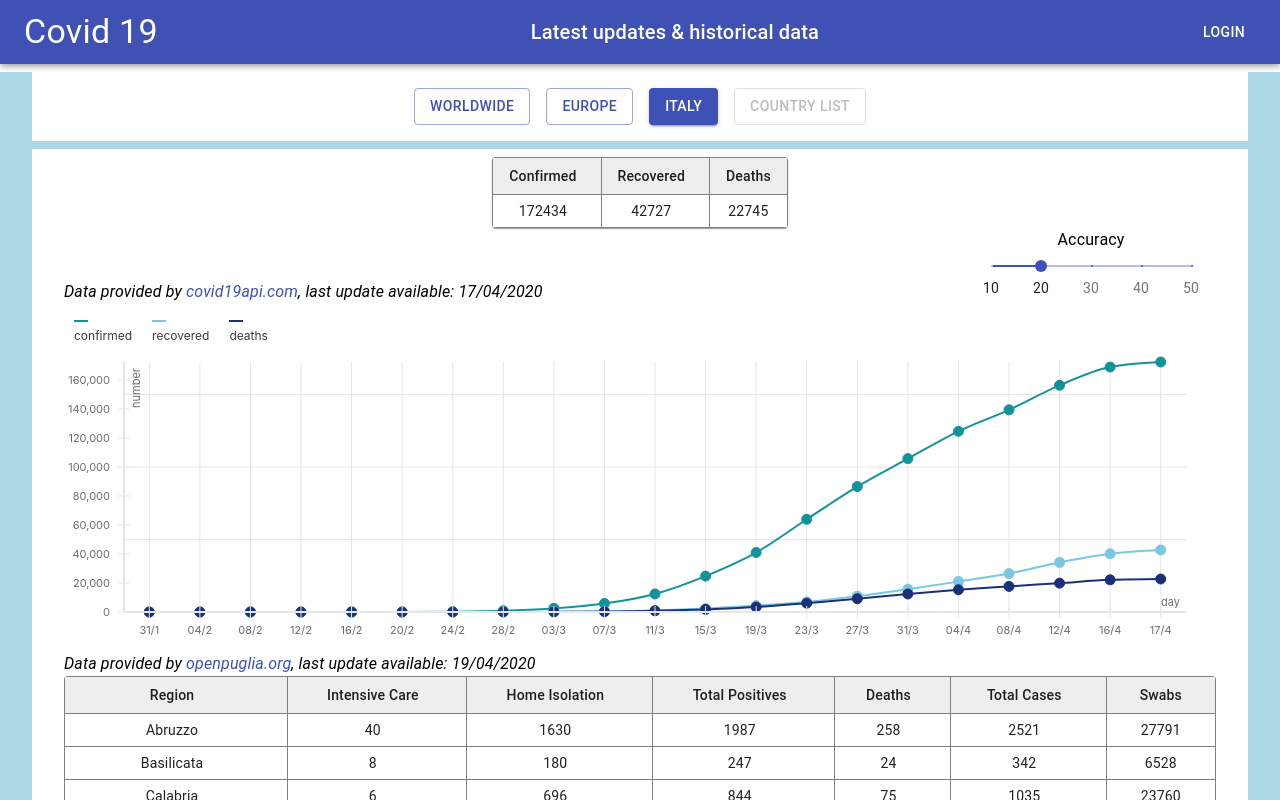
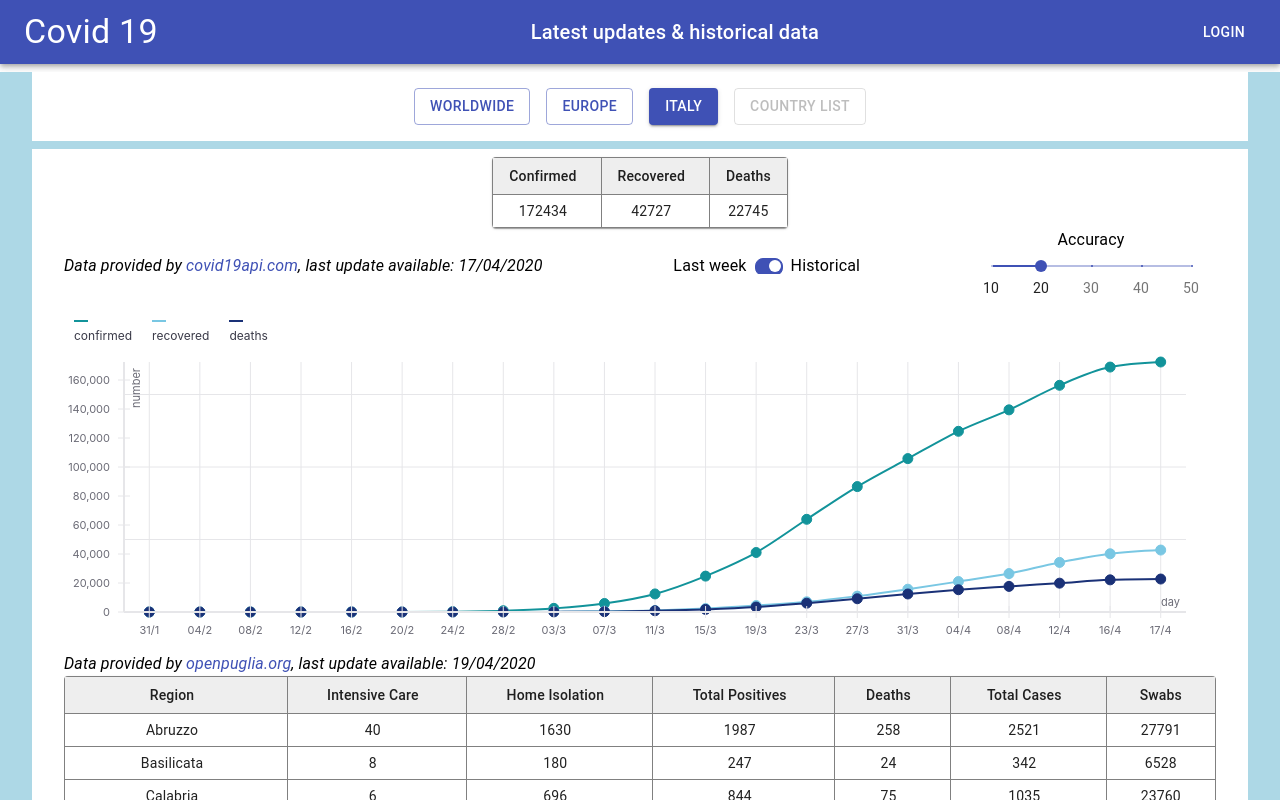
Before and after one commit to gianlucabaldin/covid19, a React (Create React App) app: page / in a window 1280 px wide. Shown: the top 800 px of the page. Built offline with nearby package versions, Linux system fonts and the light colour scheme.

Commit message:
Added SwitchInterval

```diff
--- a/src/component/ItalyChart.jsx
+++ b/src/component/ItalyChart.jsx
@@ -17,6 +17,7 @@ import Error from './Error';
 import { prepareData } from '../utils/chartUtils';
 import LastUpdate from './LastUpdate';
 import { COVID_19_API, STATUS } from '../utils/consts';
+import SwitchInterval from './SwitchInterval';
 
 const initialHintValue = {
   data: {},
@@ -83,12 +84,14 @@ const ItalyChart = ({ data, width = 500 }) => {
           display: 'flex',
           justifyContent: 'space-between',
           flexDirection: 'row',
-          alignItems: 'flex-end',
+          alignItems: 'center',
         }}
       >
         {data && data.length > 0 && (
           <LastUpdate date={data[data.length - 1].Date} href={COVID_19_API} />
         )}
+
+        <SwitchInterval />
 
         <AccuracySlider changeAccuracy={changeAccuracy} />
       </Container>
@@ -108,6 +111,7 @@ const ItalyChart = ({ data, width = 500 }) => {
           ]}
           style={{ position: 'absolute', left: '40%' }}
         />
+
         <XYPlot
           height={300}
           width={width || 800}
--- /dev/null
+++ b/src/component/SwitchInterval.jsx
@@ -0,0 +1,55 @@
+import React from 'react';
+import { withStyles, Switch, Typography, Grid } from '@material-ui/core';
+
+const AntSwitch = withStyles((theme) => ({
+  root: {
+    width: 28,
+    height: 16,
+    padding: 0,
+    display: 'flex',
+  },
+  switchBase: {
+    padding: 2,
+    color: theme.palette.grey[500],
+    '&$checked': {
+      transform: 'translateX(12px)',
+      color: theme.palette.common.white,
+      '& + $track': {
+        opacity: 1,
+        backgroundColor: theme.palette.primary.main,
+        borderColor: theme.palette.primary.main,
+      },
+    },
+  },
+  thumb: {
+    width: 12,
+    height: 12,
+    boxShadow: 'none',
+  },
+  track: {
+    border: `1px solid ${theme.palette.grey[500]}`,
+    borderRadius: 16 / 2,
+    opacity: 1,
+    backgroundColor: theme.palette.common.white,
+  },
+  checked: {},
+}))(Switch);
+
+const SwitchInterval = () => (
+  <Typography component="div">
+    <Grid component="label" container alignItems="center" spacing={1}>
+      <Grid item>Last week</Grid>
+      <Grid item>
+        <AntSwitch
+          // checked={state.checkedC}
+          checked
+          // onChange={handleChange}
+          name="checkedC"
+        />
+      </Grid>
+      <Grid item>Historical</Grid>
+    </Grid>
+  </Typography>
+);
+
+export default SwitchInterval;
```
Also changed, not shown: 1 other file (tests, documents, lock files or other folders).
